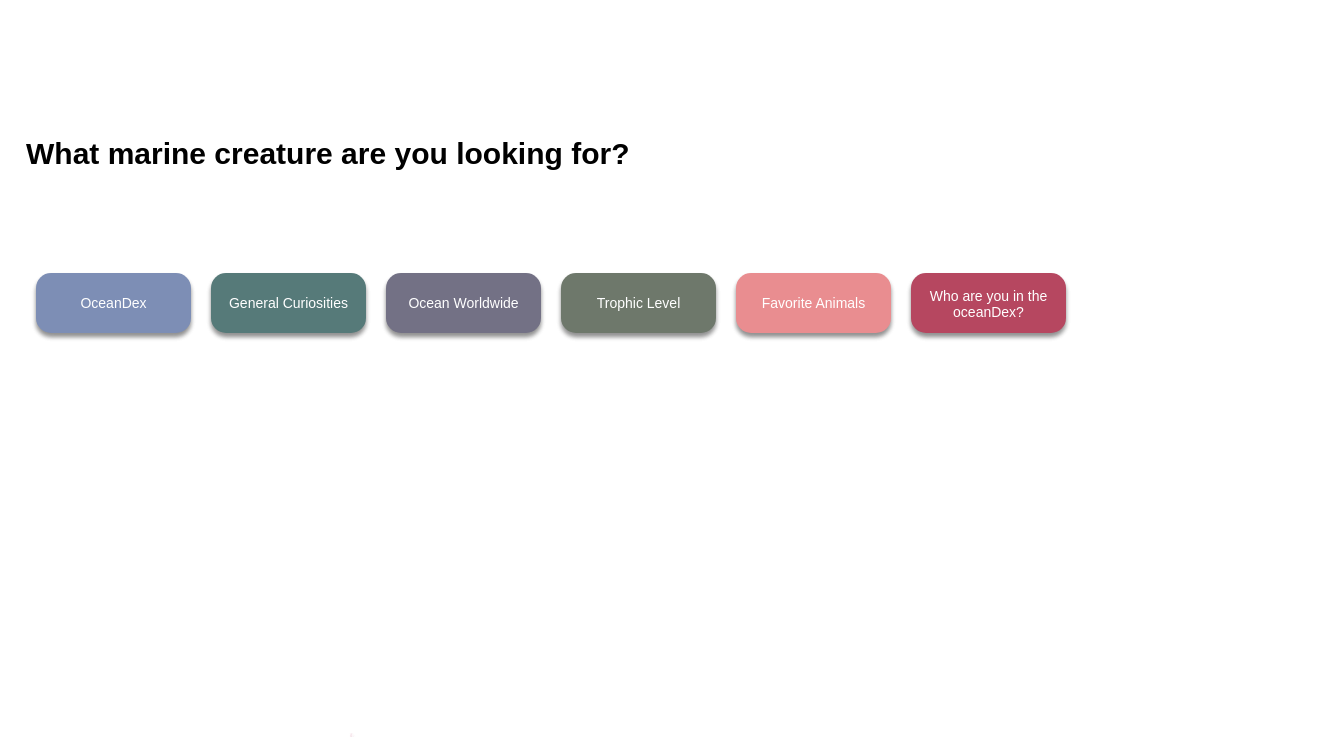
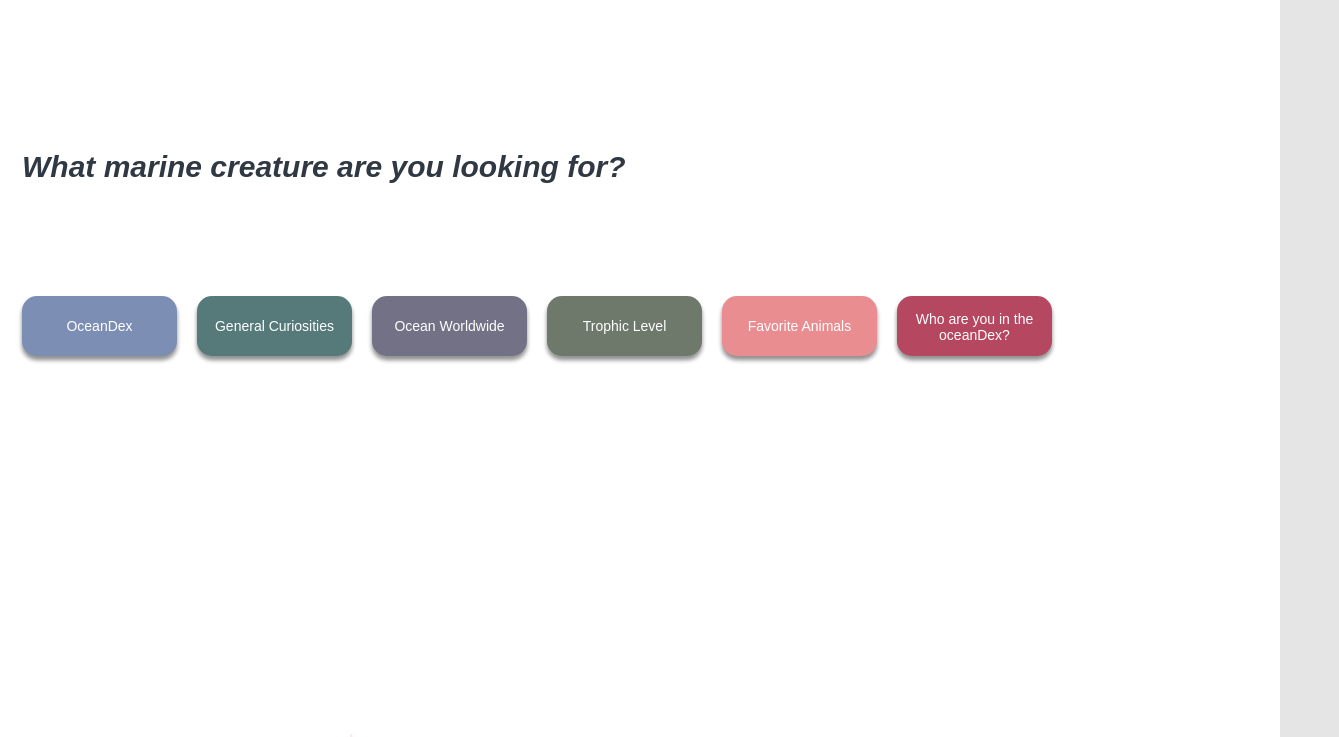
Before and after one commit to xossiane/javascript-oceandex, a Next.js app: page /home in a window 1280 px wide. Shown: the top 737 px of the page, 1339 px wide, since content can reach past the window. Built offline with nearby package versions, Linux system fonts and the light colour scheme; a web font is replaced by a local one.

Commit message:
title font adjustment

```diff
--- a/pages/home.jsx
+++ b/pages/home.jsx
@@ -8,7 +8,7 @@ function Home() {
     return (
         <div className={styles[`Home`]}>
             <main className={styles[`Home__container`]}>
-                <Heading level="1" size="Xlarge" color="black" weight="bold">
+                <Heading level="1" size="Xlarge" color="grey" weight="italic">
                     What marine creature are you looking for?
                 </Heading>
                 <section className={styles[`Home__content`]}>
--- a/styles/home.module.scss
+++ b/styles/home.module.scss
@@ -2,14 +2,16 @@
 
 .Home{
   position: relative;
+  background-color: variables.$color-000;
+  width: 100%;
+  height: 100vh;
+  padding: 120px 0 70px;
 
   &__container {
-    background-color: variables.$color-000;
-    width: 100%;
-    height: 100vh;
-    padding: 117px 33px 72px 26px;
+    padding: 0 12px;
     display: flex;
     flex-direction: column;
+    justify-content: center;
   }
 
   &__content {
@@ -17,6 +19,10 @@
     flex-wrap: wrap;
     margin-top: 72px;
     z-index: 5;
+  }
+
+  h1 {
+    padding: 10px;
   }
 
   &__buttons{
```
